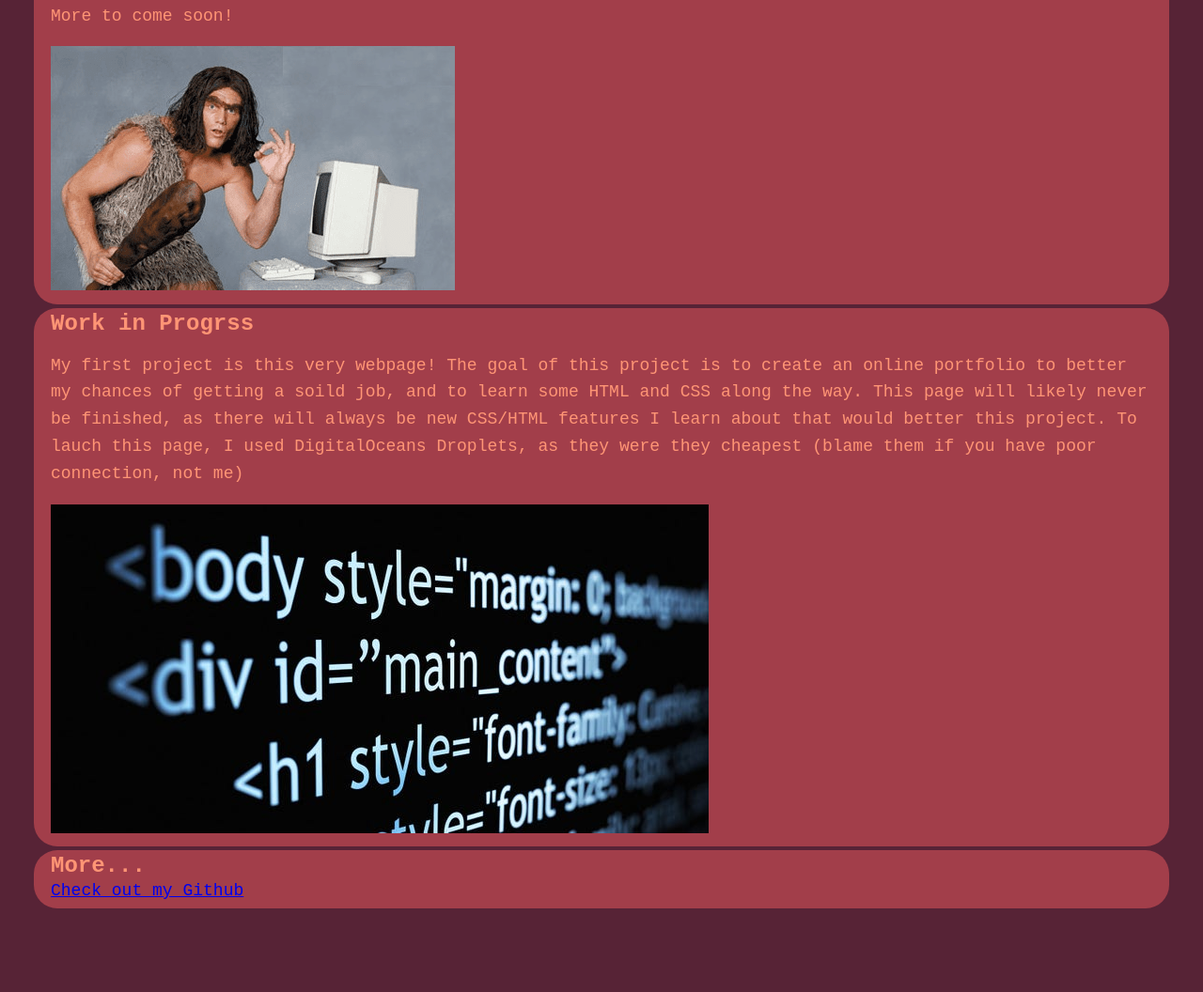
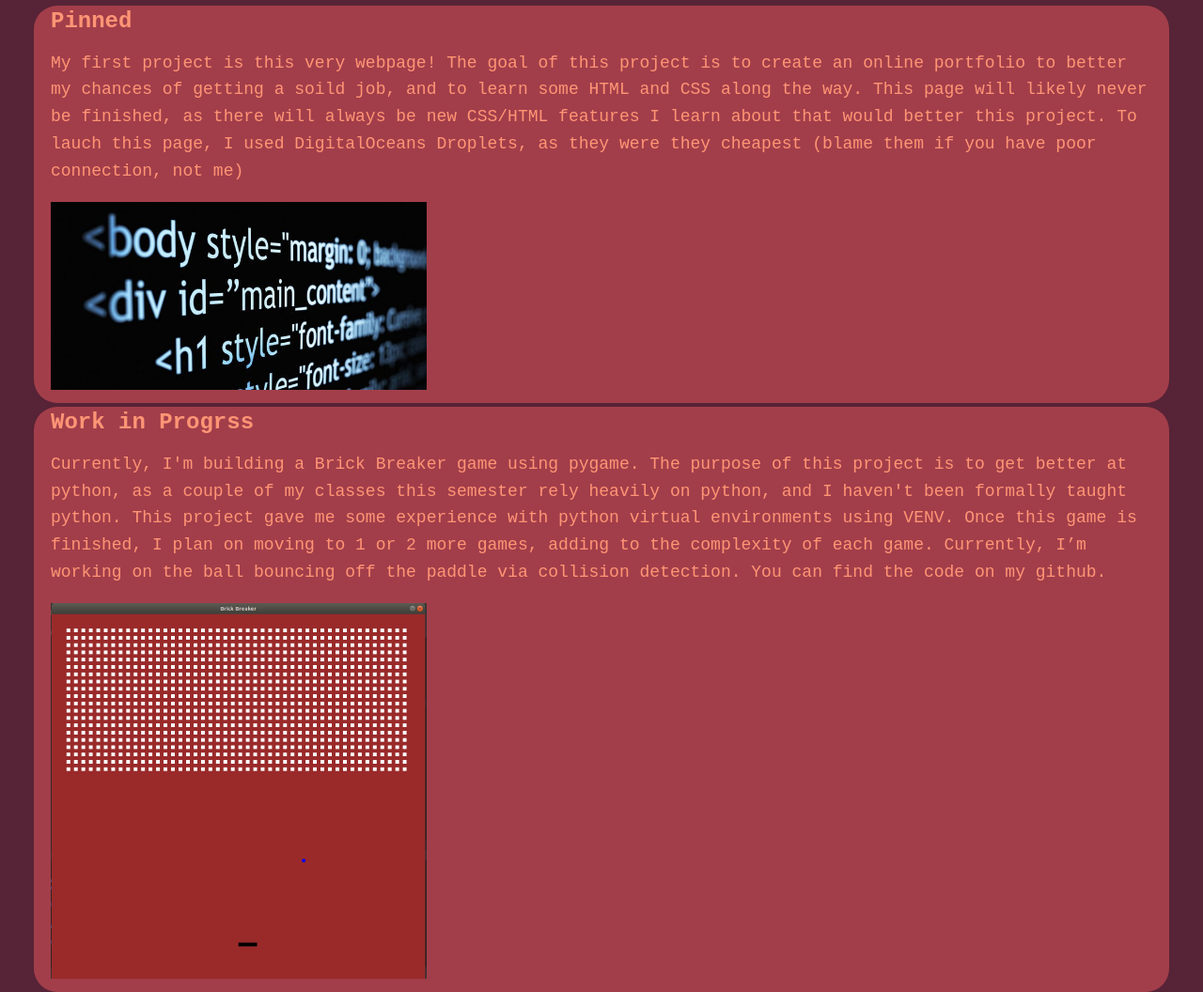
Before and after one commit to mevinson/portfolio, a plain HTML site: page index.html in a window 1280 px wide. Shown: the part 1399-2455 px from the top of the page at 94% size. Drawn offline with Linux system fonts and the light colour scheme.

Commit message:
Updating projects

```diff
--- a/index.html
+++ b/index.html
@@ -36,7 +36,7 @@
                 Hi, I'm Matthew Vinson</strong>
             </h1>
             <p class="section__subtitle section__subtitle--intro">CS Student, Product Support Engineer</p>
-            <img src="img/meme.png" alt="a pic of me" class="intro__img">
+            <img src="img/IMG_7031.jpg" width="310" height="300" alt="a pic of me" class="intro__img">
         </section>
 
         <!--About Me-->
@@ -56,15 +56,17 @@
             <h2 class="section__title section__subtitle--projects">Projects</h2>
             <div class="projects_div">
                 <h3>Pinned</h3>
-                <p>More to come soon!</p>
-                <img src="img/meme2.png" alt="picture of my pinned project" class="projects_img">
+                <p>My first project is this very webpage! The goal of this project is to create an online portfolio to better my chances of getting a soild job, and to learn some HTML and CSS along the way.
+                    This page will likely never be finished, as there will always be new CSS/HTML features I learn about that would better this project. To lauch this page, I used DigitalOceans Droplets, as they
+                    were they cheapest (blame them if you have poor connection, not me)</p>
+                <img src="img/html.jpg" width = "400" hight = "500" alt="picture of my pinned project" class="projects_img">
             </div>
             <div class="projects_div">
                 <h3>Work in Progrss</h3>
-                <p>My first project is this very webpage! The goal of this project is to create an online portfolio to better my chances of getting a soild job, and to learn some HTML and CSS along the way.
-                    This page will likely never be finished, as there will always be new CSS/HTML features I learn about that would better this project. To lauch this page, I used DigitalOceans Droplets, as they
-                    were they cheapest (blame them if you have poor connection, not me)</p>
-                <img src="img/html.jpg" alt="picture of a work in progress" class="projects_img">
+                <p>Currently, I'm building a Brick Breaker game using pygame. The purpose of this project is to get better at python, as a couple of my classes this semester rely heavily on python, and I haven't
+                    been formally taught python. This project gave me some experience with python virtual environments using VENV. Once this game is finished, I plan on moving to 1 or 2 more games, adding to the
+                    complexity of each game. Currently, I’m working on the ball bouncing off the paddle via collision detection. You can find the code on my github.</p>
+                <img src="img/brick_breaker_ss.png" width="400" height="400" alt="picture of a work in progress" class="projects_img">
             </div>
             <div class="projects_div">
                 <h3>More...</h3>
```
Also changed, not shown: img/brick_breaker_ss.png (added), 1 other file.
